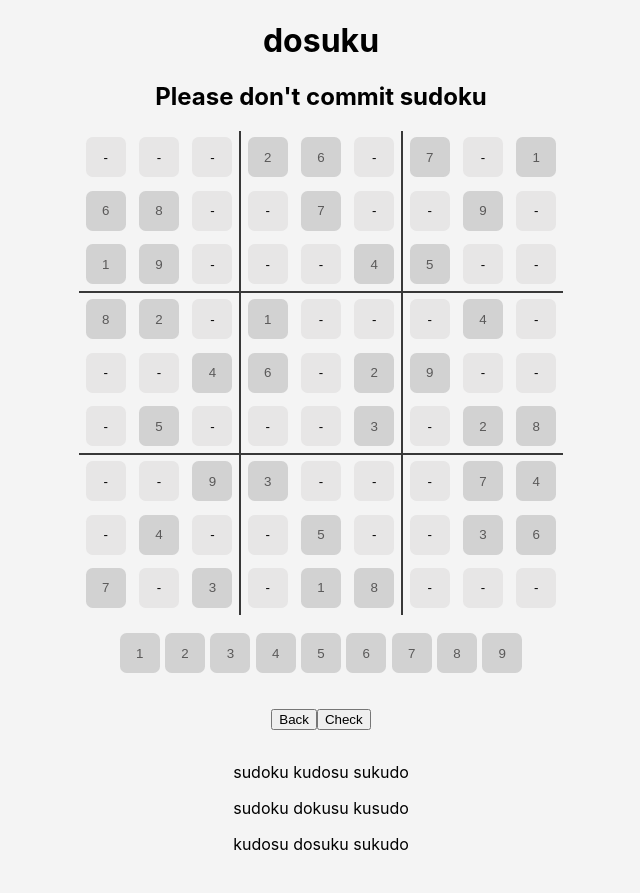
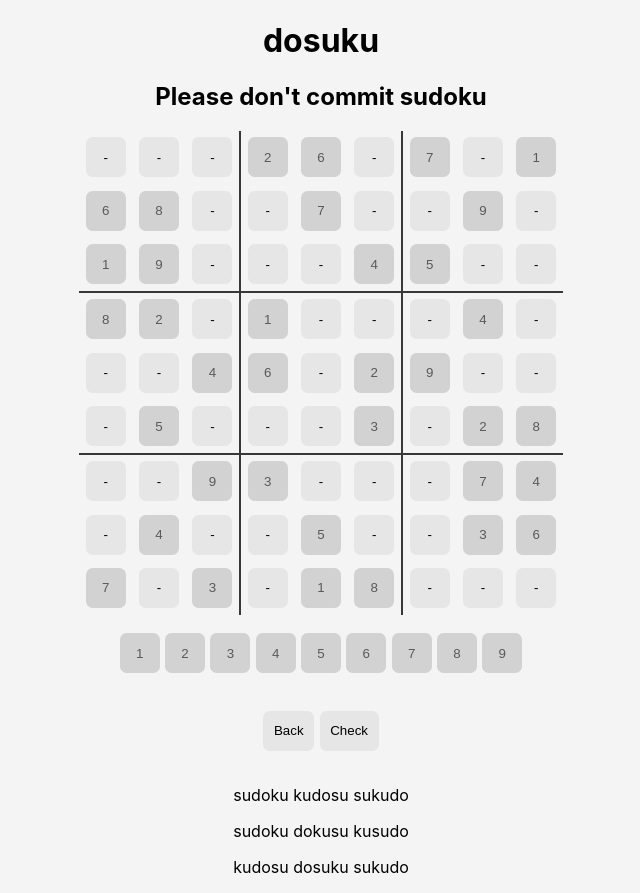
Before and after one commit to toberge/dosuku, a React (Create React App) app: page /board/1 in a window 1280 px wide. Shown: the whole page, without its empty margins (319-959 px from the left). Before the commit the page ends 870 px from the top, so only its background shows below. Built offline with nearby package versions, Linux system fonts and the light colour scheme.

Commit message:
Add general button style
Basically the same as the buttons on the board
- just with different size and padding.

```diff
--- a/src/App.css
+++ b/src/App.css
@@ -37,3 +37,33 @@ main,
 footer {
     /*flex-shrink: 0;*/
 }
+
+/* Buttons! */
+button {
+    background: var(--btn-bg);
+    border: none;
+    border-radius: 0.5em;
+    margin: 0.2em;
+    text-align: center;
+
+    height: var(--btn-size);
+    padding: calc(var(--btn-padding) * 0.5) calc(var(--btn-padding) * 2);
+}
+
+button:hover {
+    background: var(--btn-hover-bg);
+}
+
+button:disabled {
+    background: var(--btn-disabled-bg);
+    color: var(--btn-disabled-fg);
+}
+
+button.active {
+    background: var(--btn-active-bg);
+}
+
+button.active:hover {
+    background: var(--btn-active-hover-bg);
+
+}
--- a/src/components/game/BoardHolder.css
+++ b/src/components/game/BoardHolder.css
@@ -19,40 +19,20 @@ table {
   border-spacing: 0;
 }
 
-tbody {
-}
-
 tr, td {
   margin: 0;
   padding: var(--table-padding);
   border: inherit; /* disabled by default */
 }
 
+/* Modified cell buttons – fixed-size! */
 .cell-btn {
-  background: var(--btn-color);
   padding: var(--btn-padding);
   width: var(--btn-size);
   height: var(--btn-size);
-  border: none;
-  border-radius: 0.5em;
-  margin: 0.2em;
-  text-align: center;
 }
 
-.cell-btn:disabled {
-  background: var(--btn-disabled-color);
-  color: var(--btn-disabled-fg);
-}
-
-.cell-btn.active {
-  background: var(--btn-active-color);
-}
-
-.cell-btn.active:hover {
-  background: var(--btn-active-accent);
-
-}
-
+/* Grid with extra numbers */
 .cell-grid-small {
   display: grid;
   grid-template-columns: 1fr 1fr;
--- a/src/colors.css
+++ b/src/globals.css
@@ -1,10 +1,11 @@
 :root {
   --border-color: #383838;
-  --btn-color: #e7e6e6;
-  --btn-disabled-color: #d2d2d2;
+  --btn-bg: #e7e6e6;
+  --btn-hover-bg: #d7d7d7;
+  --btn-disabled-bg: #d2d2d2;
   --btn-disabled-fg: #5a5959;
-  --btn-active-color: #81d3e7;
-  --btn-active-accent: #69bdce;
+  --btn-active-bg: #81d3e7;
+  --btn-active-hover-bg: #69bdce;
   --bg-color: #f4f4f4;
 }
 
--- a/src/index.tsx
+++ b/src/index.tsx
@@ -1,7 +1,7 @@
 import React from 'react';
 import ReactDOM from 'react-dom';
 import './index.css';
-import './colors.css'
+import './globals.css'
 import App from './App';
 import reportWebVitals from './reportWebVitals';
 
```
